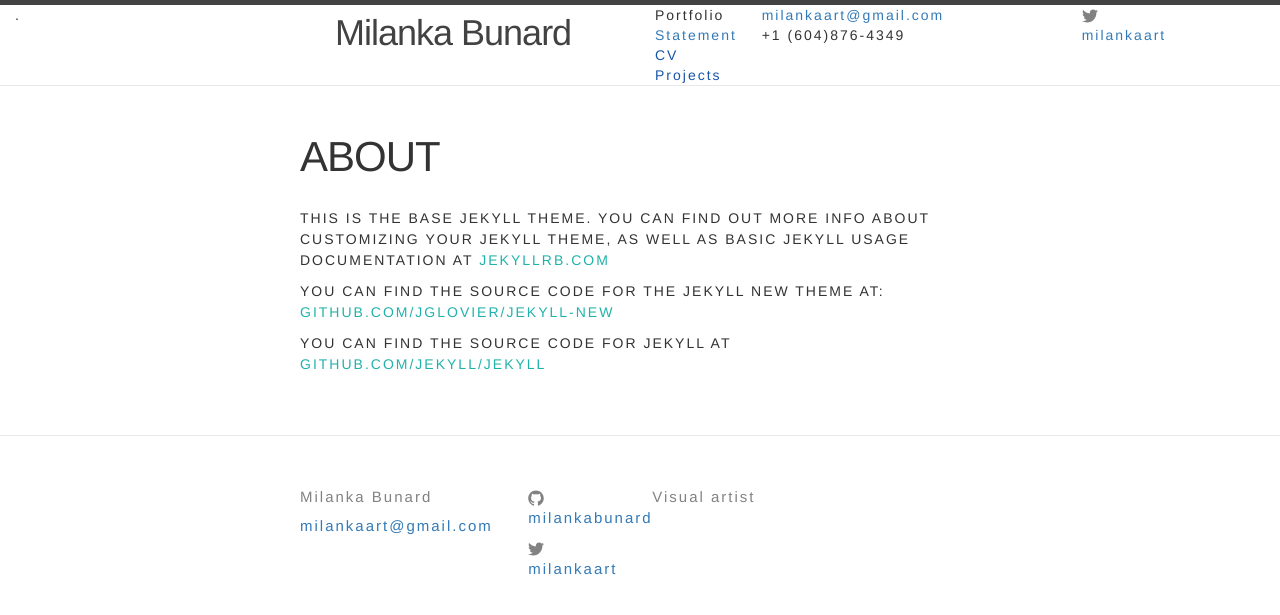
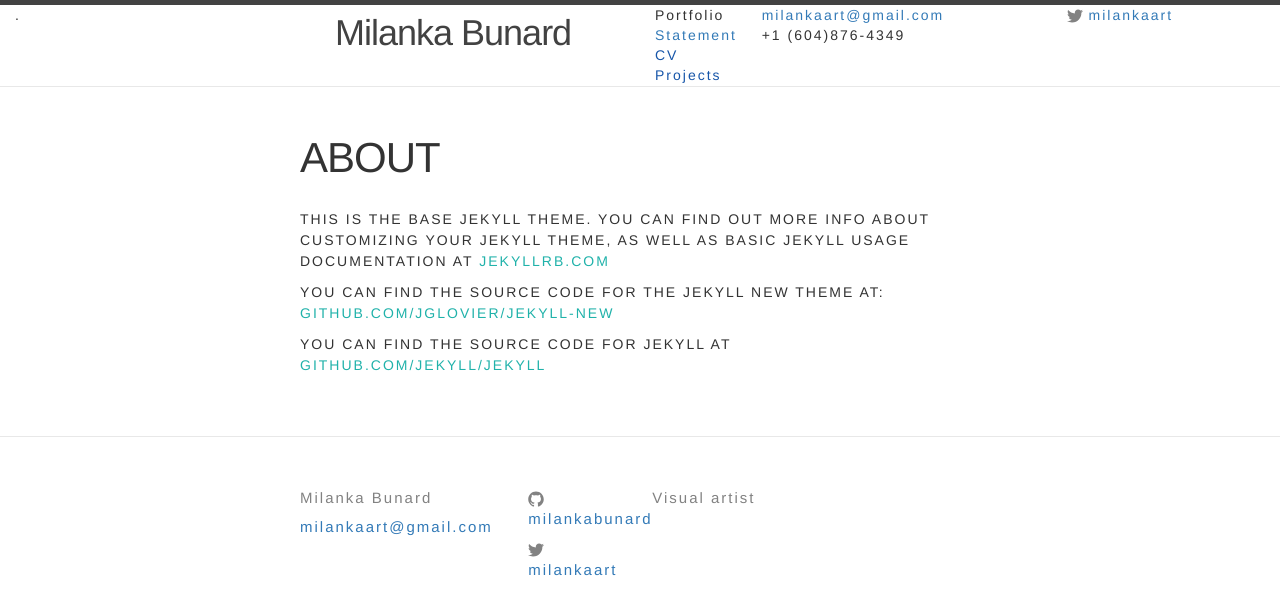
Before and after one commit to milankabunard/milankabunard.github.io, a Jekyll site: the page built from about.md, in a window 1280 px wide. Shown: the top 615 px of the page. Built offline with Jekyll 4.4.1, drawn with Linux system fonts in a browser that asks for light colours.

Commit message:
changes header

```diff
--- a/_includes/header.html
+++ b/_includes/header.html
@@ -9,7 +9,6 @@
   <div class="col-md-1"><a href=""></a>Portfolio<br/><a href="/about">Statement</a><br/><a href="">CV</a><br/><a href="">Projects</a></div>
   <div class="col-md-2"><a href="mailto:{{ site.email }}">{{ site.email }}</a><br/>+1 (604)876-4349</div>
   <div class="col-md-1"></div>
-  <div class="col-md-1">
     <span class="icon  icon--twitter">
       <svg viewBox="0 0 16 16">
         <path fill="#828282" d="M15.969,3.058c-0.586,0.26-1.217,0.436-1.878,0.515c0.675-0.405,1.194-1.045,1.438-1.809
@@ -18,7 +17,7 @@
     </span>
     <a href="https://twitter.com/{{ site.twitter_username }}">{{ site.twitter_username }}</a>
   </div>
-  <div class="col-md-1"></div>
+  <div class="col-md-2"></div>
 </div>
 
 </div>
```
